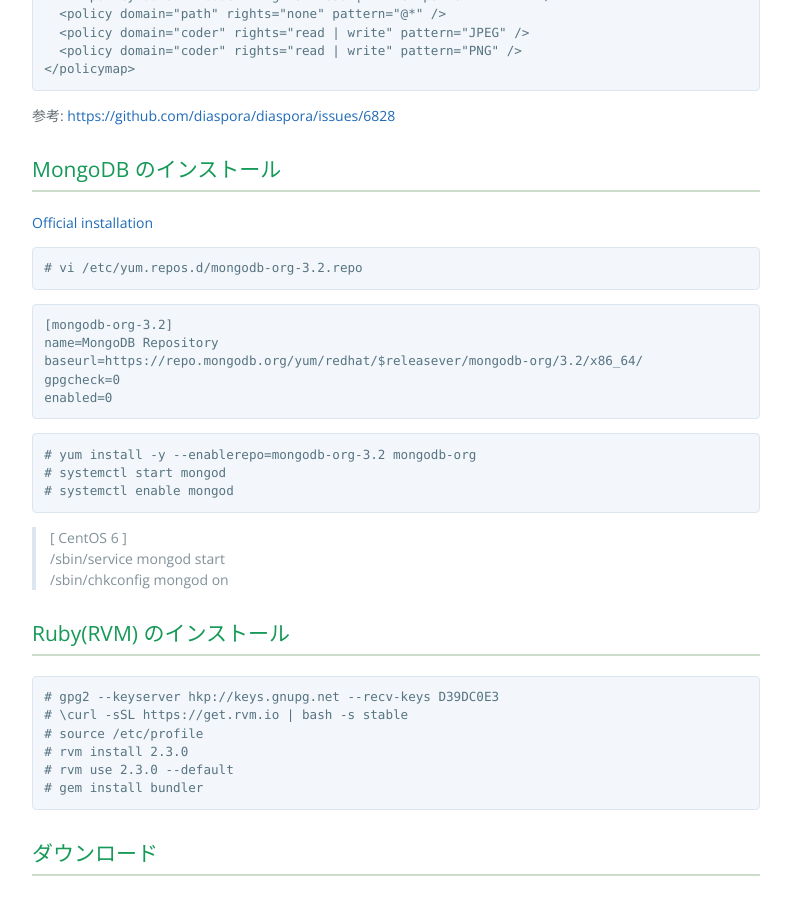
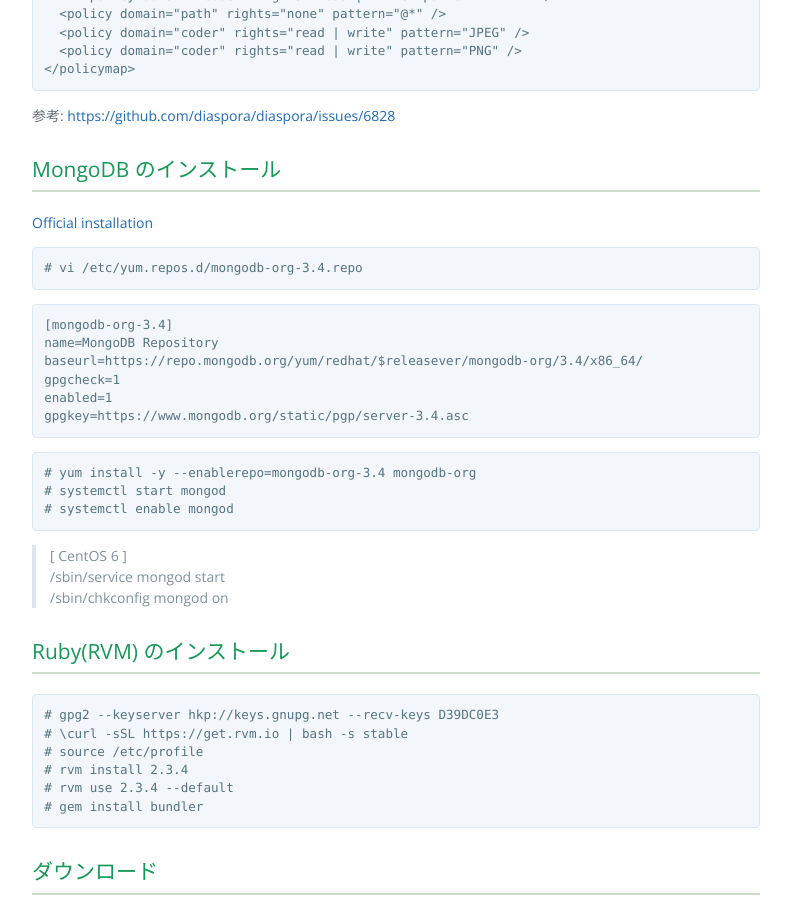
Before and after one commit to shirasagi/shirasagi.github.io, a Jekyll site: the page built from installation/manual.md, in a window 1280 px wide and 900 px high, scrolled down 1235 px. Shown: the whole window, without its empty margins (244-1035 px from the left). Built offline with Jekyll 4.4.1, drawn with Linux system fonts in a browser that asks for light colours; nearby versions of some CDN libraries.

```diff
--- a/installation/manual.md
+++ b/installation/manual.md
@@ -65,19 +65,20 @@ $ su -
 [Official installation](http://docs.mongodb.org/manual/installation/)
 
 ~~~
-# vi /etc/yum.repos.d/mongodb-org-3.2.repo
+# vi /etc/yum.repos.d/mongodb-org-3.4.repo
 ~~~
 
 ~~~
-[mongodb-org-3.2]
+[mongodb-org-3.4]
 name=MongoDB Repository
-baseurl=https://repo.mongodb.org/yum/redhat/$releasever/mongodb-org/3.2/x86_64/
-gpgcheck=0
-enabled=0
+baseurl=https://repo.mongodb.org/yum/redhat/$releasever/mongodb-org/3.4/x86_64/
+gpgcheck=1
+enabled=1
+gpgkey=https://www.mongodb.org/static/pgp/server-3.4.asc
 ~~~
 
 ~~~
-# yum install -y --enablerepo=mongodb-org-3.2 mongodb-org
+# yum install -y --enablerepo=mongodb-org-3.4 mongodb-org
 # systemctl start mongod
 # systemctl enable mongod
 ~~~
@@ -92,8 +93,8 @@ enabled=0
 # gpg2 --keyserver hkp://keys.gnupg.net --recv-keys D39DC0E3
 # \curl -sSL https://get.rvm.io | bash -s stable
 # source /etc/profile
-# rvm install 2.3.0
-# rvm use 2.3.0 --default
+# rvm install 2.3.4
+# rvm use 2.3.4 --default
 # gem install bundler
 ~~~
 
```
Also changed, not shown: installation/ubuntu.md (+3 -3 lines), installation/unicorn.md (+2 -2 lines), updation/mongodb.md (+1 -1 lines), updation/ruby.md (+2 -2 lines).
